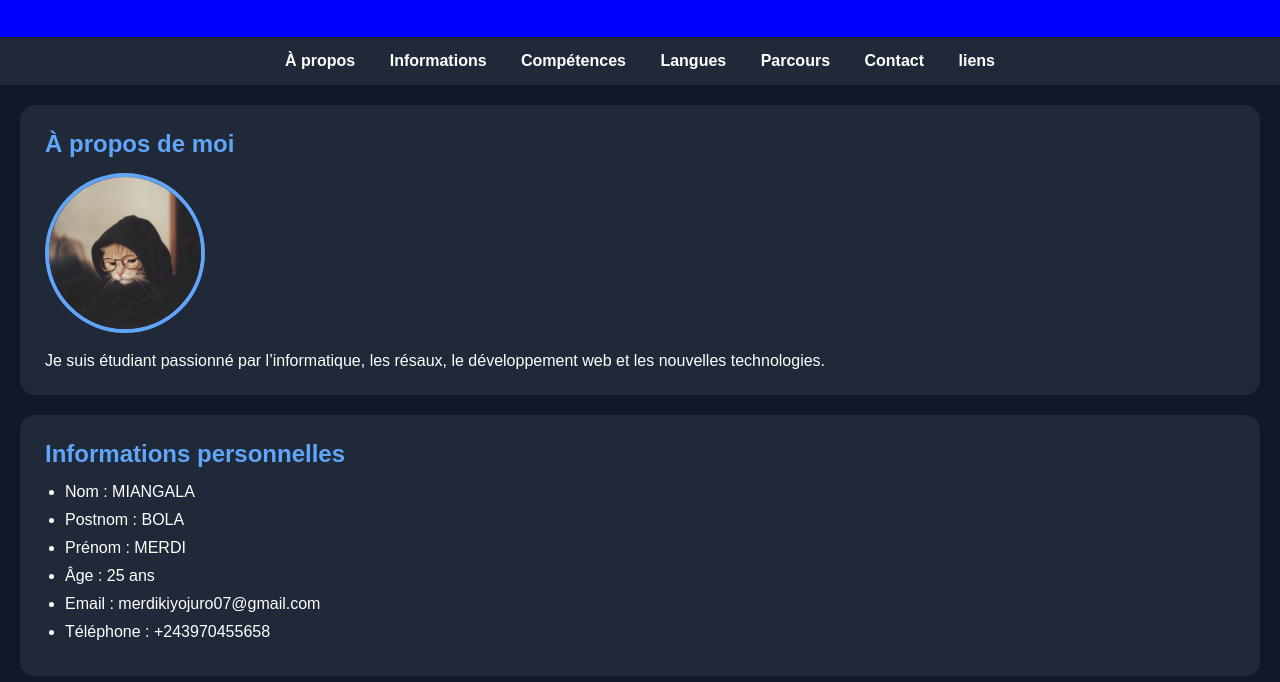
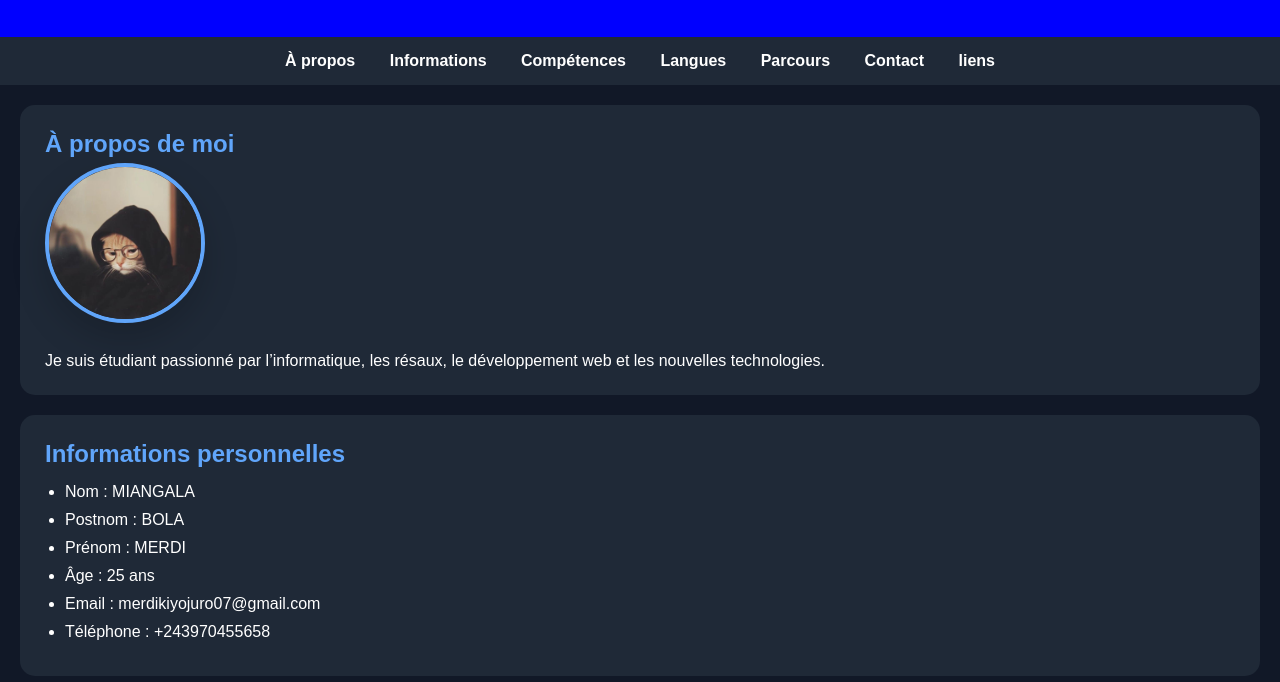
Before and after one commit to Dante-hacke/portfolio, a plain HTML site: page index.html in a window 1280 px wide. In both pictures the pointer is over the picture 125 px from the left and 371 px from the top of the page. Shown: the part 118-800 px from the top of the page. Drawn offline with Linux system fonts and the light colour scheme.

Commit message:
Update style.css
modification apporté en css dans img
plus precisement case img:hover ajouté

```diff
--- a/style.css
+++ b/style.css
@@ -57,6 +57,10 @@ img{
     border: 4px solid #60a5fa;
     margin-bottom: 15px;
 }
+img:hover{
+    transform: translateY(-10px);
+    box-shadow: 0 15px 35px rgba(0, 0, 0, 0.18);
+}
 
 ul{
     padding-left: 20px;
```
